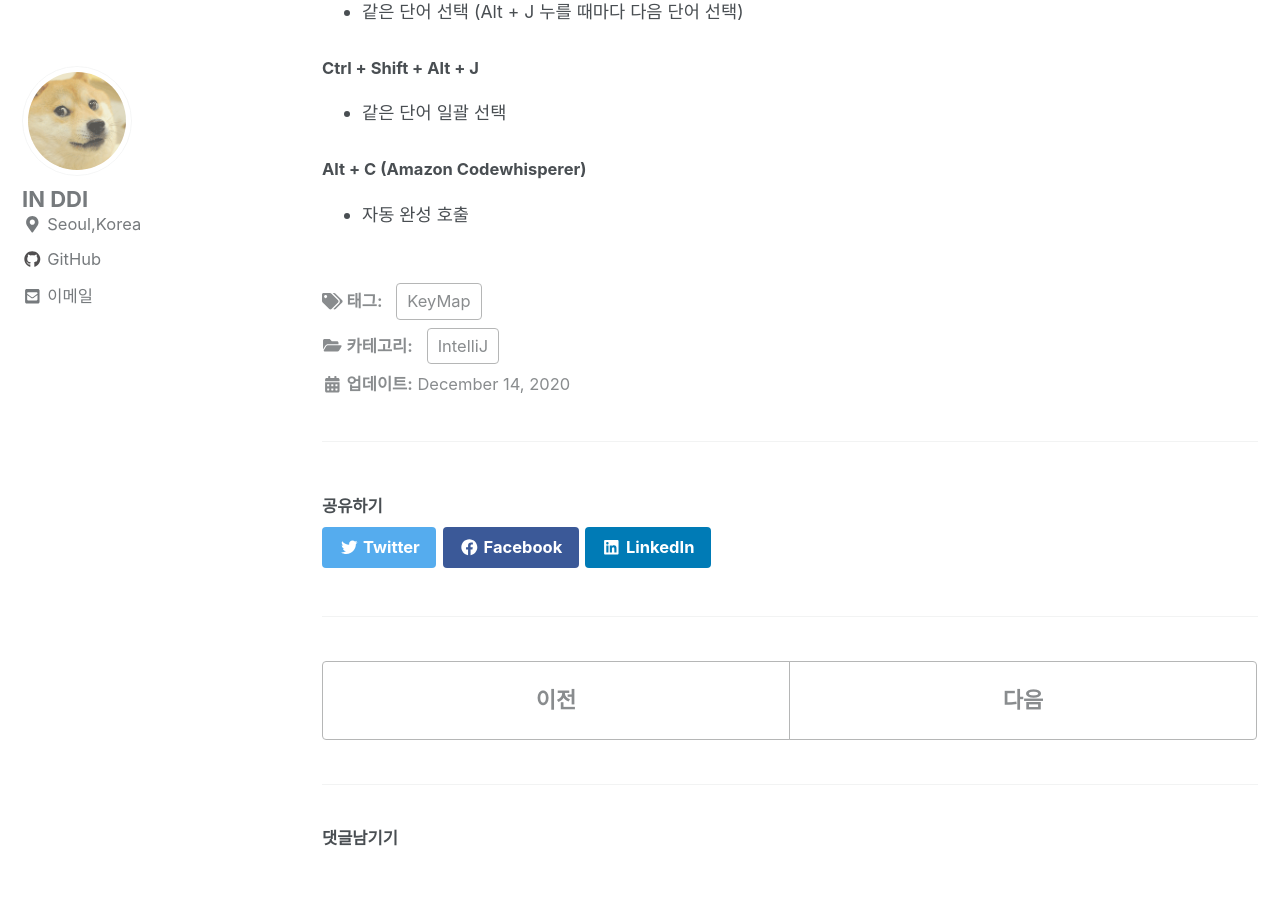
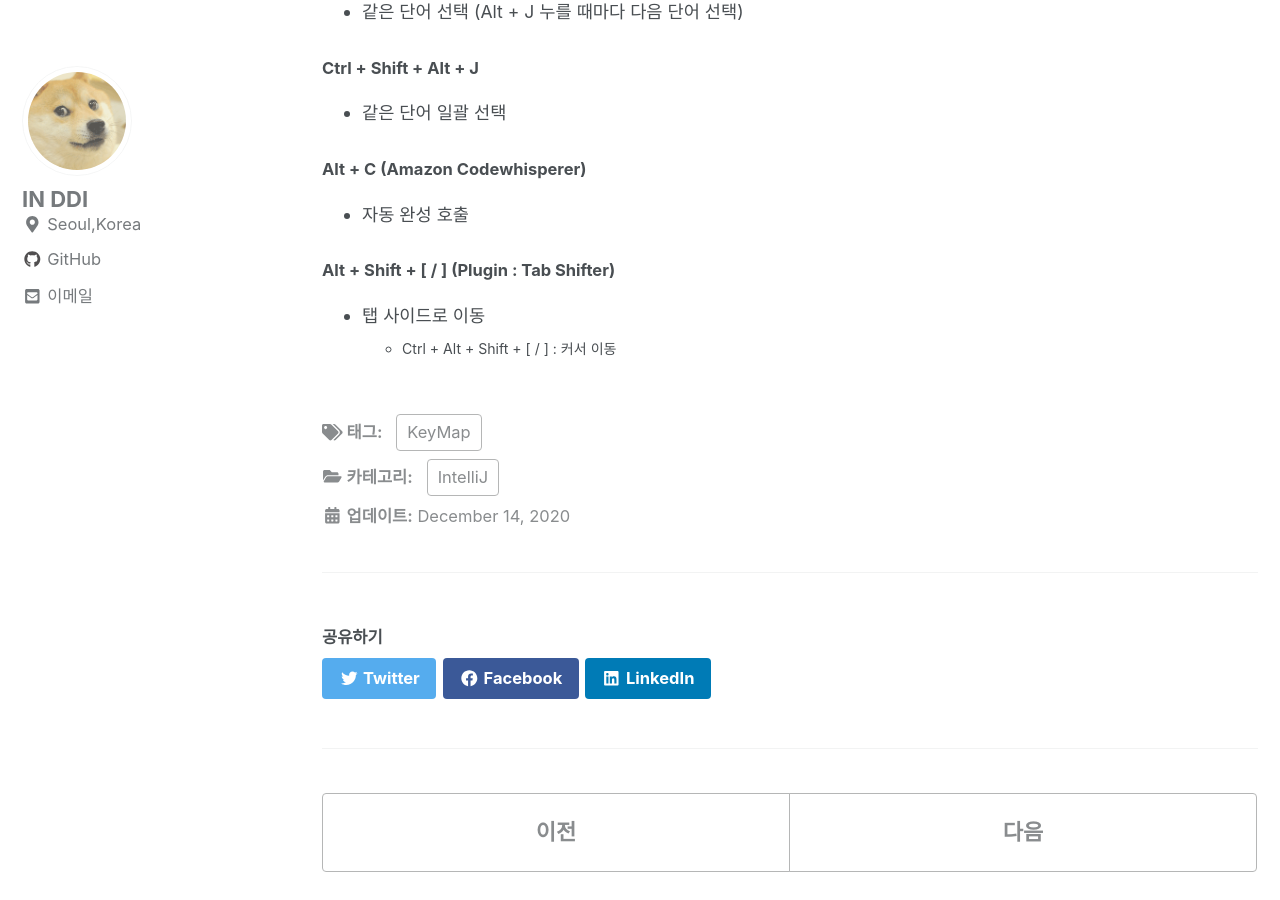
Before and after one commit to InSeok9068/inseok9068.github.io, a Jekyll site: the page built from _posts/intellij/2020-12-14-intellij-keymap.md, in a window 1280 px wide and 900 px high, scrolled down 4152 px. Built offline with Jekyll 4.4.1, drawn with Linux system fonts in a browser that asks for light colours; cached includes are drawn as plain includes; nearby versions of some CDN libraries; comment, search, counter and statistics services are not loaded.

Commit message:
추가사항 커밋

```diff
--- a/_posts/intellij/2020-12-14-intellij-keymap.md
+++ b/_posts/intellij/2020-12-14-intellij-keymap.md
@@ -170,3 +170,8 @@ IntelliJ의 자주 사용하는 단축키를 메모 해놓으려고 한다.
 #### Alt + C (Amazon Codewhisperer)
 
 - 자동 완성 호출
+
+#### Alt + Shift + [ / ] **(Plugin : Tab Shifter)**
+
+- 탭 사이드로 이동
+  - Ctrl + Alt + Shift + [ / ] : 커서 이동
```
